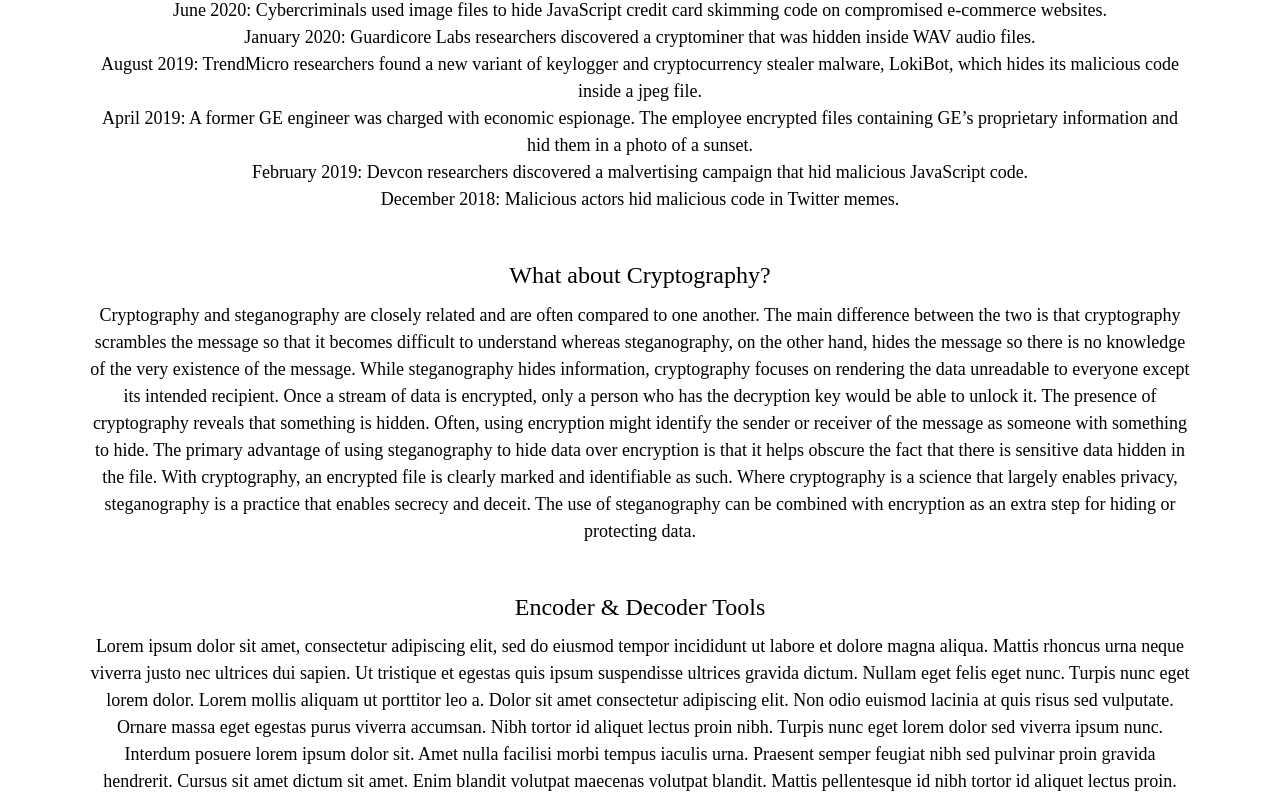
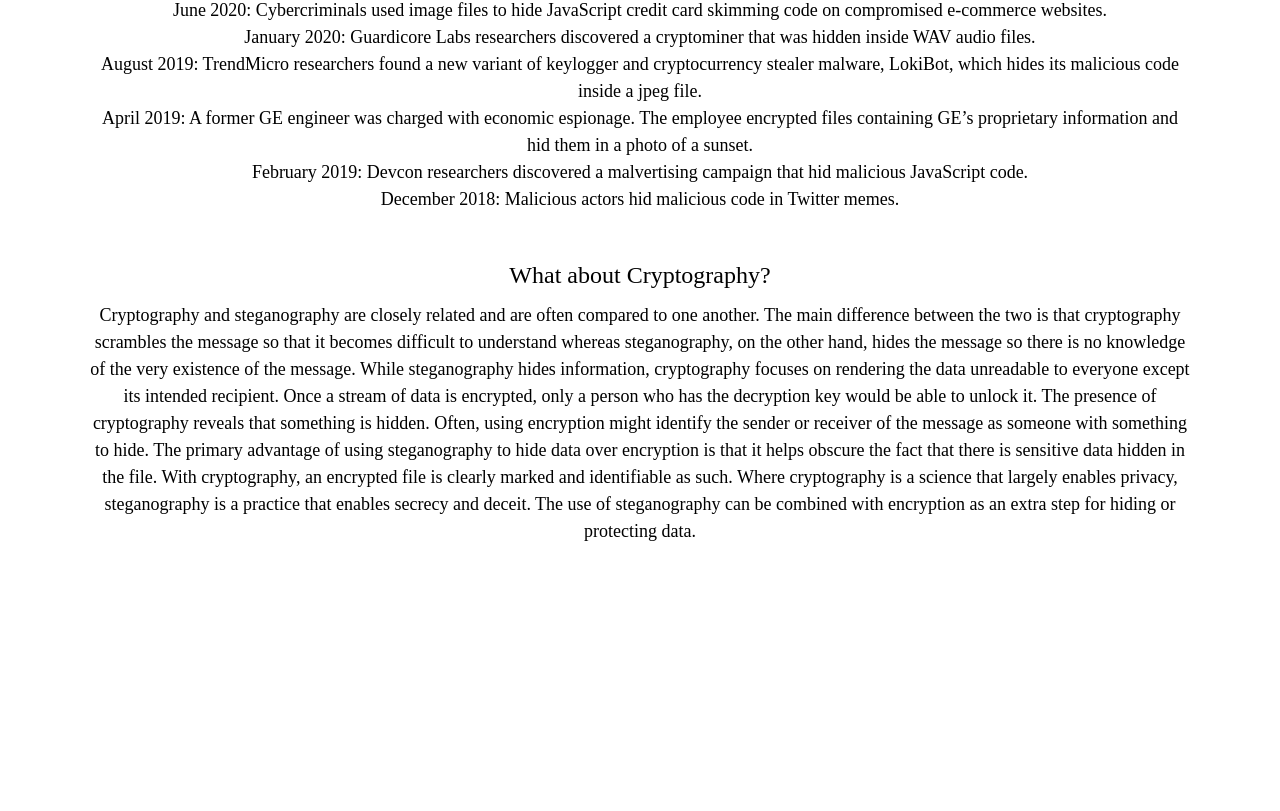
Before and after one commit to lizeth25/steganography, a React (Create React App) app in the folder client/: page / in a window 1280 px wide. Shown: the part 796-1607 px from the top of the page. After the commit the page ends 1357 px from the top, so only its background shows below. Built offline with nearby package versions, Linux system fonts and the light colour scheme.

Commit message:
added technique descriptions

```diff
--- a/client/src/components/Encoder.js
+++ b/client/src/components/Encoder.js
@@ -97,7 +97,20 @@ const Encoder = () => {
           Least Significant Bit (LSB)
         </SubHeaders>
         <Collapse isOpen={LSBisOpen}>
-          <HeaderDescriptions>Explanation for LSB</HeaderDescriptions>
+          <HeaderDescriptions>
+            In this form of steganography, the secret message is embeded in the
+            least significant bits of a media file. In an image file, each pixel
+            is comprised of three bytes of data corresponding to the colors red,
+            green, and blue. The Least Significant Bit method changes the last
+            bit of each of those bytes to hide one bit of data. Since modifying
+            the last bit of the pixel value doesn’t result in a visually
+            perceptible change to the picture, a person viewing the original and
+            the steganographically modified images won’t be able to tell the
+            difference between the two images. The same technique can be applied
+            to other digital media, such as audio and video, where data is
+            hidden in parts of the file that result in the least change to the
+            audible or visual output.
+          </HeaderDescriptions>
         </Collapse>
       </div>
 
@@ -112,7 +125,17 @@ const Encoder = () => {
           Rivest-Shamir-Adleman (RSA)
         </SubHeaders>
         <Collapse isOpen={RSAisOpen}>
-          <HeaderDescriptions>Explanation for RSA</HeaderDescriptions>
+          <HeaderDescriptions>
+            RSA is an asymmetric cryptographic algorithm that encrypts and
+            decrypts data. It works by factoring a gigantic integer based on the
+            multiplication of random prime numbers. The multiplication of these
+            two number is easy, but determining these two numbers from the
+            product of them is almost nearly impossible. RSA has two keys: a
+            public key, which can be stored and shared publicly, and a private
+            key, which must be kept secret. Fundamentally, RSA cryptography
+            relies on the difficulty of prime factorization as its security
+            method.
+          </HeaderDescriptions>
         </Collapse>
       </div>
     </div>
--- a/client/src/components/Home.js
+++ b/client/src/components/Home.js
@@ -119,25 +119,6 @@ const Home = () => {
         steganography can be combined with encryption as an extra step for
         hiding or protecting data.
       </Description>
-
-      <div style={{ padding: "10px 0px" }}></div>
-
-      <Title> Encoder & Decoder Tools</Title>
-      <Description>
-        Lorem ipsum dolor sit amet, consectetur adipiscing elit, sed do eiusmod
-        tempor incididunt ut labore et dolore magna aliqua. Mattis rhoncus urna
-        neque viverra justo nec ultrices dui sapien. Ut tristique et egestas
-        quis ipsum suspendisse ultrices gravida dictum. Nullam eget felis eget
-        nunc. Turpis nunc eget lorem dolor. Lorem mollis aliquam ut porttitor
-        leo a. Dolor sit amet consectetur adipiscing elit. Non odio euismod
-        lacinia at quis risus sed vulputate. Ornare massa eget egestas purus
-        viverra accumsan. Nibh tortor id aliquet lectus proin nibh. Turpis nunc
-        eget lorem dolor sed viverra ipsum nunc. Interdum posuere lorem ipsum
-        dolor sit. Amet nulla facilisi morbi tempus iaculis urna. Praesent
-        semper feugiat nibh sed pulvinar proin gravida hendrerit. Cursus sit
-        amet dictum sit amet. Enim blandit volutpat maecenas volutpat blandit.
-        Mattis pellentesque id nibh tortor id aliquet lectus proin.
-      </Description>
     </div>
   );
 };
```
